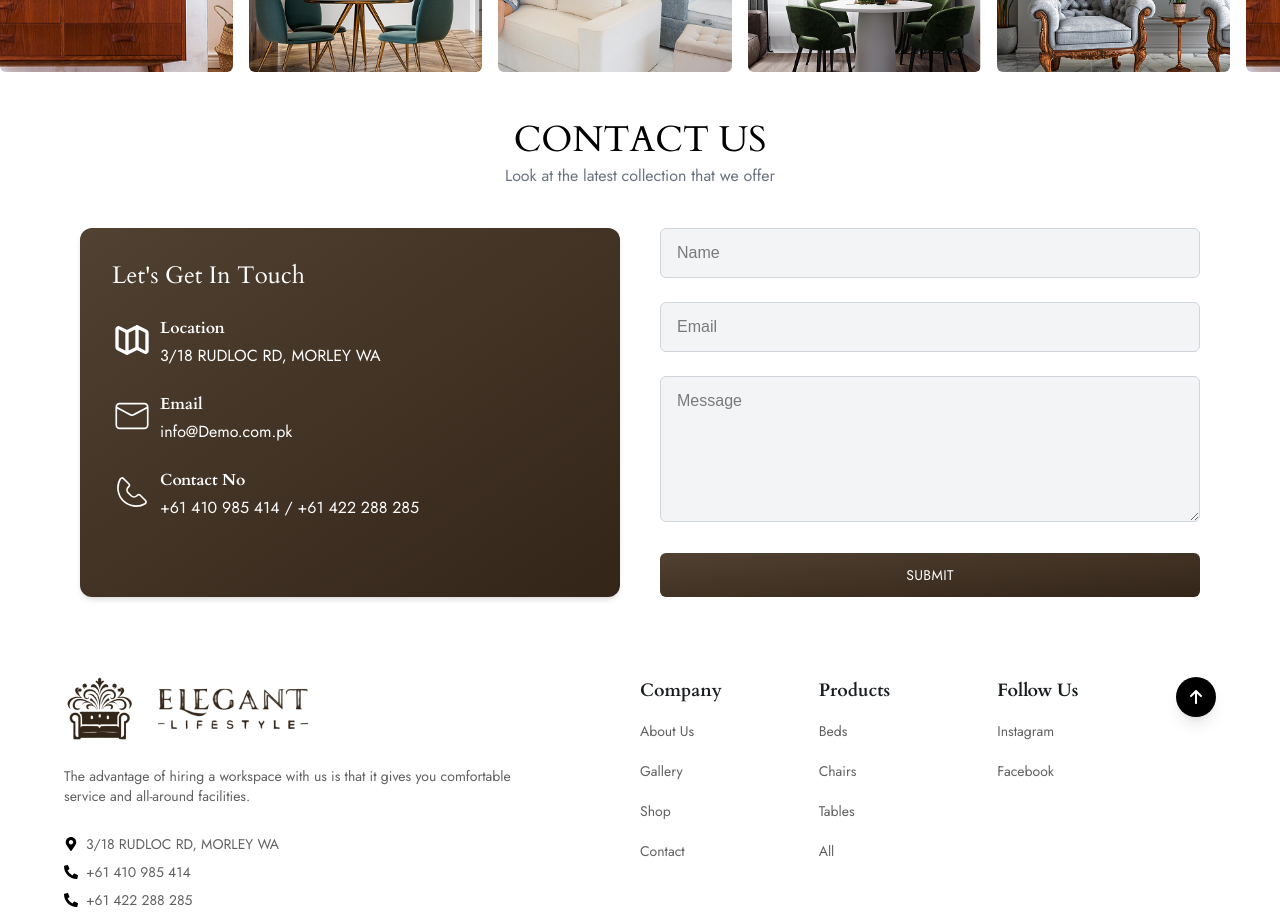
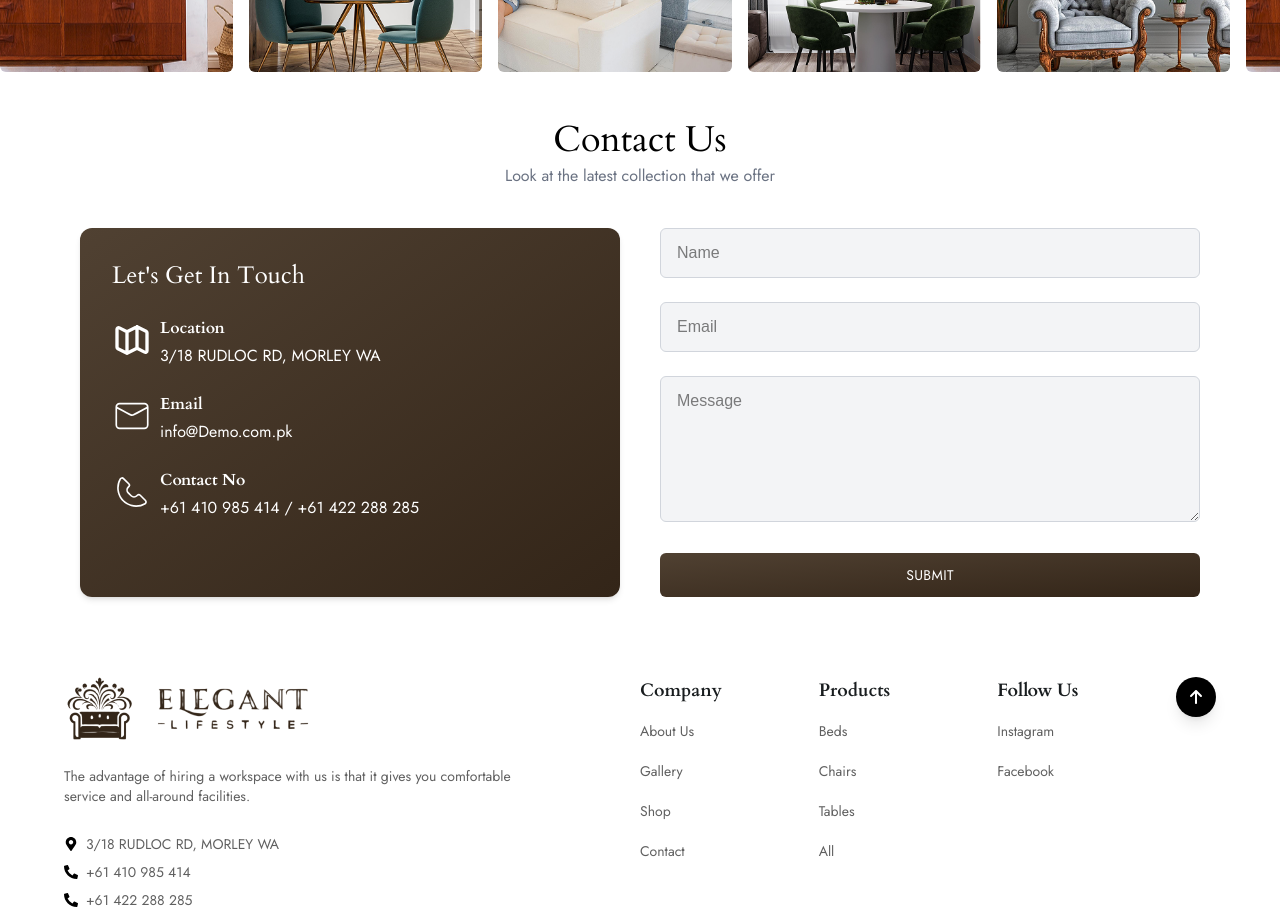
Before and after one commit to Hammad1246/Elegant_LifeStyle, a Next.js app: page / in a window 1280 px wide. Shown: the part 4360-5277 px from the top of the page. Built offline with nearby package versions, Linux system fonts and the light colour scheme.

Commit message:
Remove uppercase styling from "Contact Us" heading in ContactForm component

```diff
--- a/src/components/ContactForm.jsx
+++ b/src/components/ContactForm.jsx
@@ -24,7 +24,7 @@ function ContactForm() {
   return (
     <section className="px-4 sm:px-8 md:px-16 lg:px-20 mt-12 bg-white">
       <div className="text-center mb-10">
-        <h2 className="text-4xl font-semibold text-black uppercase">Contact Us</h2>
+        <h2 className="text-4xl font-semibold text-black ">Contact Us</h2>
         <p className="text-gray-500 mt-1">Look at the latest collection that we offer</p>
       </div>
 
```
